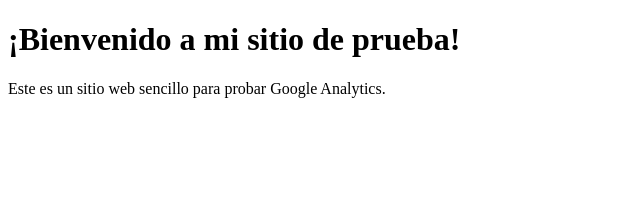
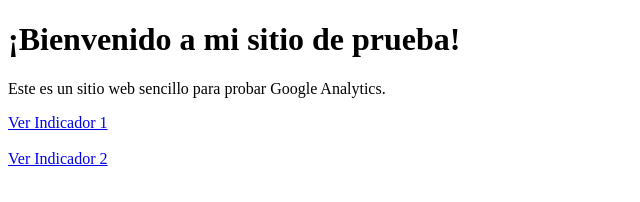
Before and after one commit to EstuardoSalazar/mi-sitio-de-prueba, a plain HTML site: page index.html in a window 1280 px wide. Shown: the whole page, without its empty margins (0-640 px from the left). Drawn offline with Linux system fonts and the light colour scheme.

Commit message:
Update index.html

```diff
--- a/index.html
+++ b/index.html
@@ -17,5 +17,21 @@
 <body>
     <h1>¡Bienvenido a mi sitio de prueba!</h1>
     <p>Este es un sitio web sencillo para probar Google Analytics.</p>
+
+    <!-- Enlace al primer Indicador de Power BI -->
+    <a href="https://app.powerbi.com/view?r=eyJrIjoiZjI1MTBiY2ItMmI1Yi00MGFkLWE0N2EtYzY3MDEwMGI2YjhiIiwidCI6IjkxNTQyMzViLTExZTEtNDFhNy1iZjIwLTRkZTRlM2Y5M2E0YiIsImMiOjR9"
+       target="_blank"
+       onclick="gtag('event', 'click', { 'event_category': 'Power BI', 'event_label': 'Indicador 1'});">
+       Ver Indicador 1
+    </a>
+    <br><br>
+
+    <!-- Enlace al segundo Indicador de Power BI -->
+    <a href="https://app.powerbi.com/view?r=eyJrIjoiOTM0ZTgyY2EtNTNhYy00ZDk3LWE3OTktZWJlYmQ5Mzc4ODNlIiwidCI6IjkxNTQyMzViLTExZTEtNDFhNy1iZjIwLTRkZTRlM2Y5M2E0YiIsImMiOjR9"
+       target="_blank"
+       onclick="gtag('event', 'click', { 'event_category': 'Power BI', 'event_label': 'Indicador 2'});">
+       Ver Indicador 2
+    </a>
+
 </body>
 </html>
```
